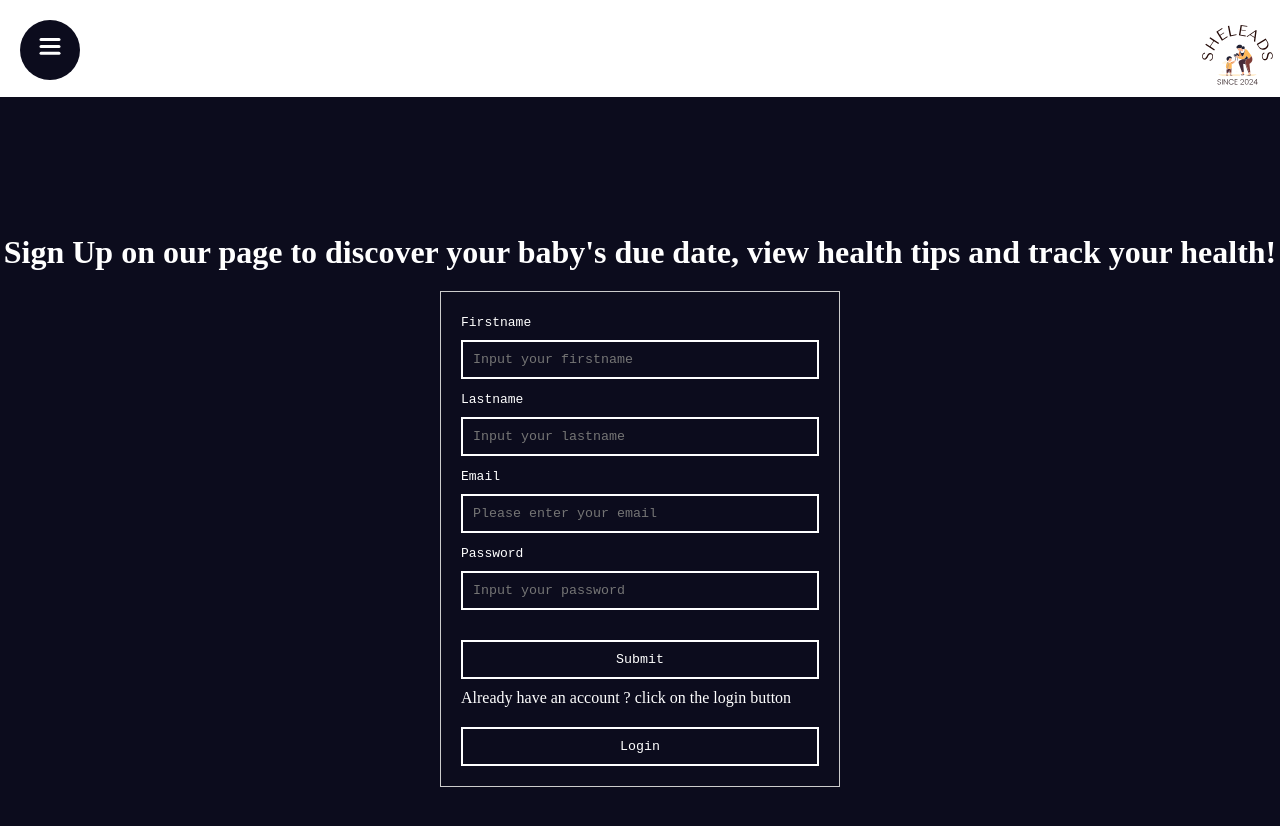
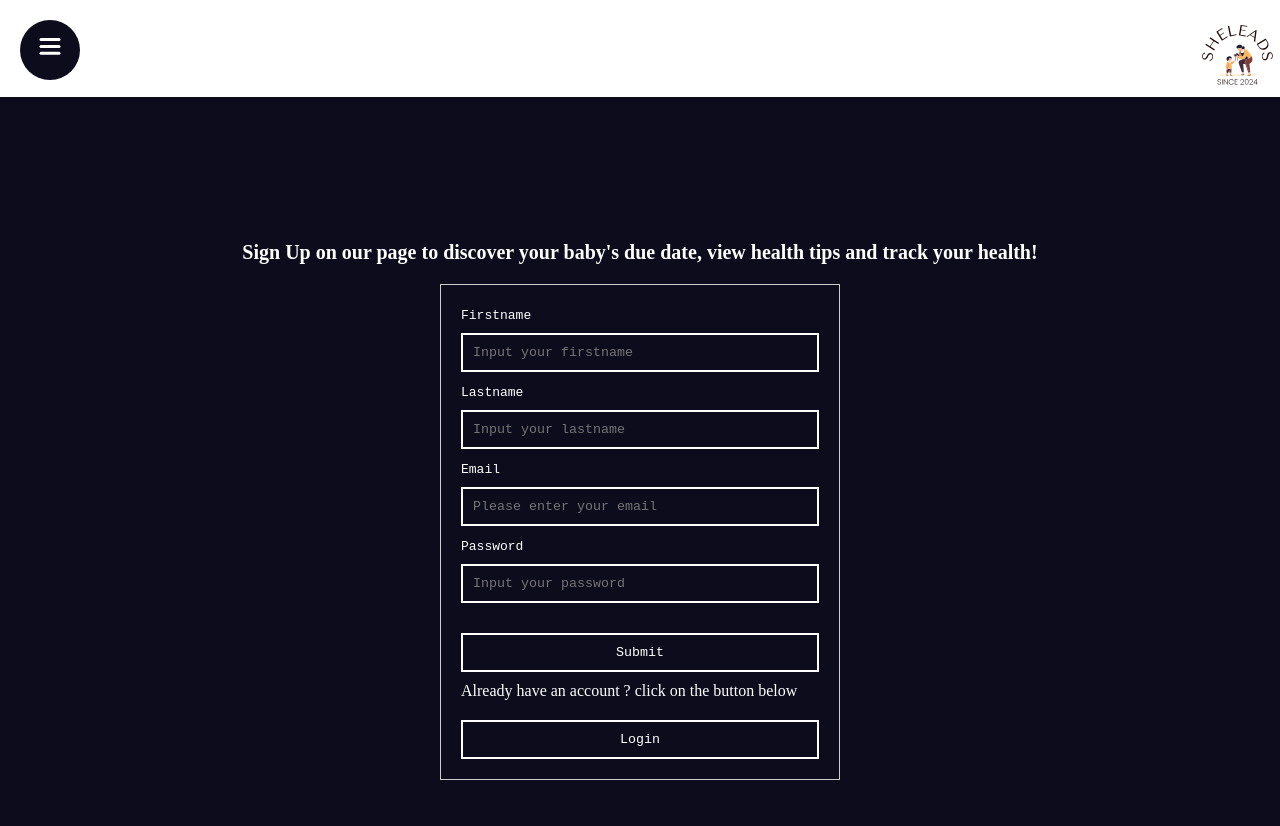
Before and after one commit to Elizabethcodes44/my-Final-Project, a React (Vite) app: page / in a window 1280 px wide. Shown: the top 826 px of the page. Built offline with nearby package versions, Linux system fonts and the light colour scheme.

Commit message:
login font size changed

```diff
--- a/src/client/Components/signupandlogin/signup.jsx
+++ b/src/client/Components/signupandlogin/signup.jsx
@@ -79,7 +79,7 @@ export default function SignUpForm({ handleSubmit, setToggleSignUp , toggleSignU
             />
           </label>
           <button type="submit">Submit</button>
-          <p>Already have an account ? click on the login button</p>
+          <p>Already have an account ? click on the button below</p>
           <button onClick ={()=> setToggleSignUp(!toggleSignUp)}>Login</button>
 
         </form>
--- a/src/client/Components/signupandlogin/signup.scss
+++ b/src/client/Components/signupandlogin/signup.scss
@@ -14,6 +14,7 @@
     h1 {
       margin-bottom: 20px;
       font-family: cursive;
+      font-size: 20px;
       @include mobile {
         padding-left: 5px;
         font-size: 15px;
```
